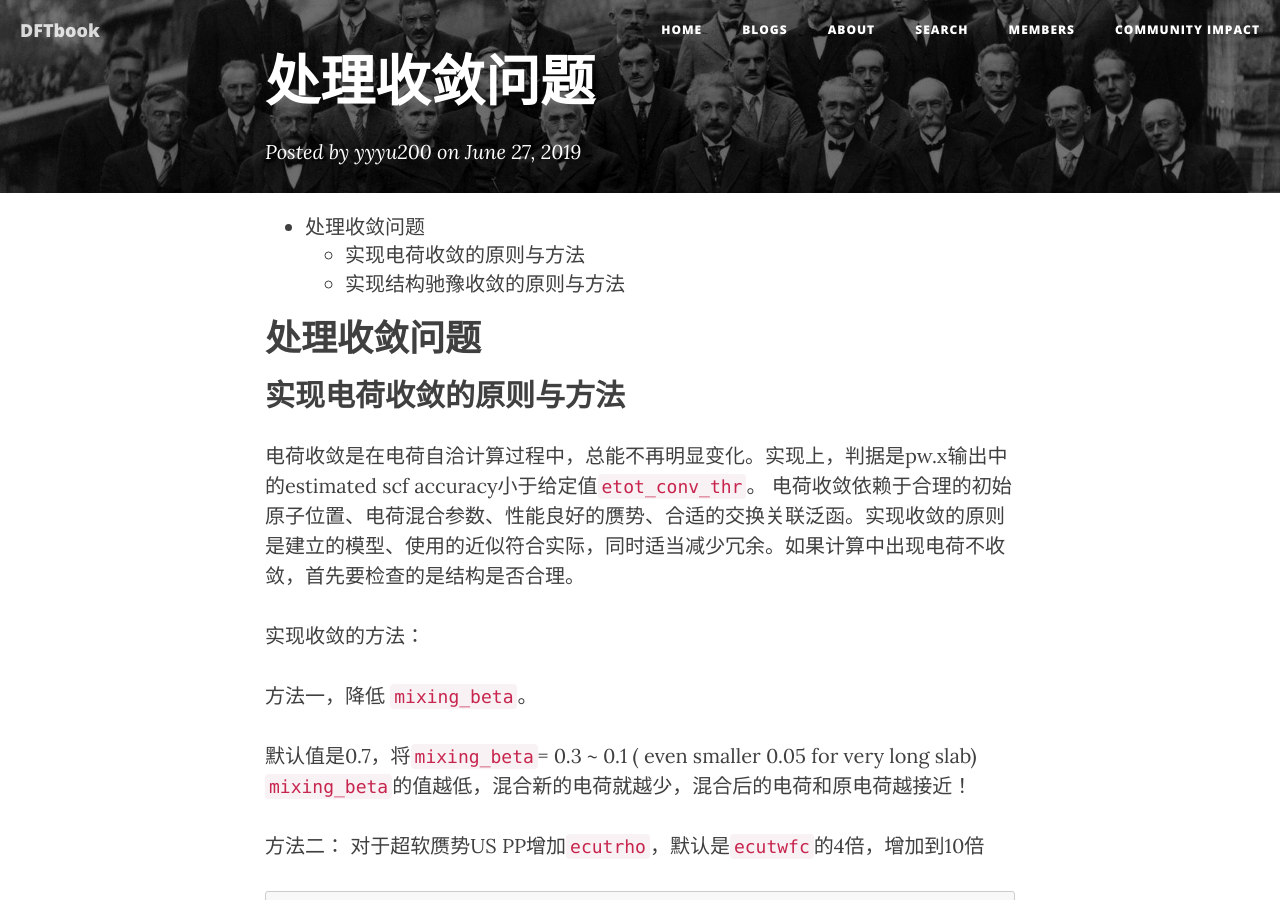
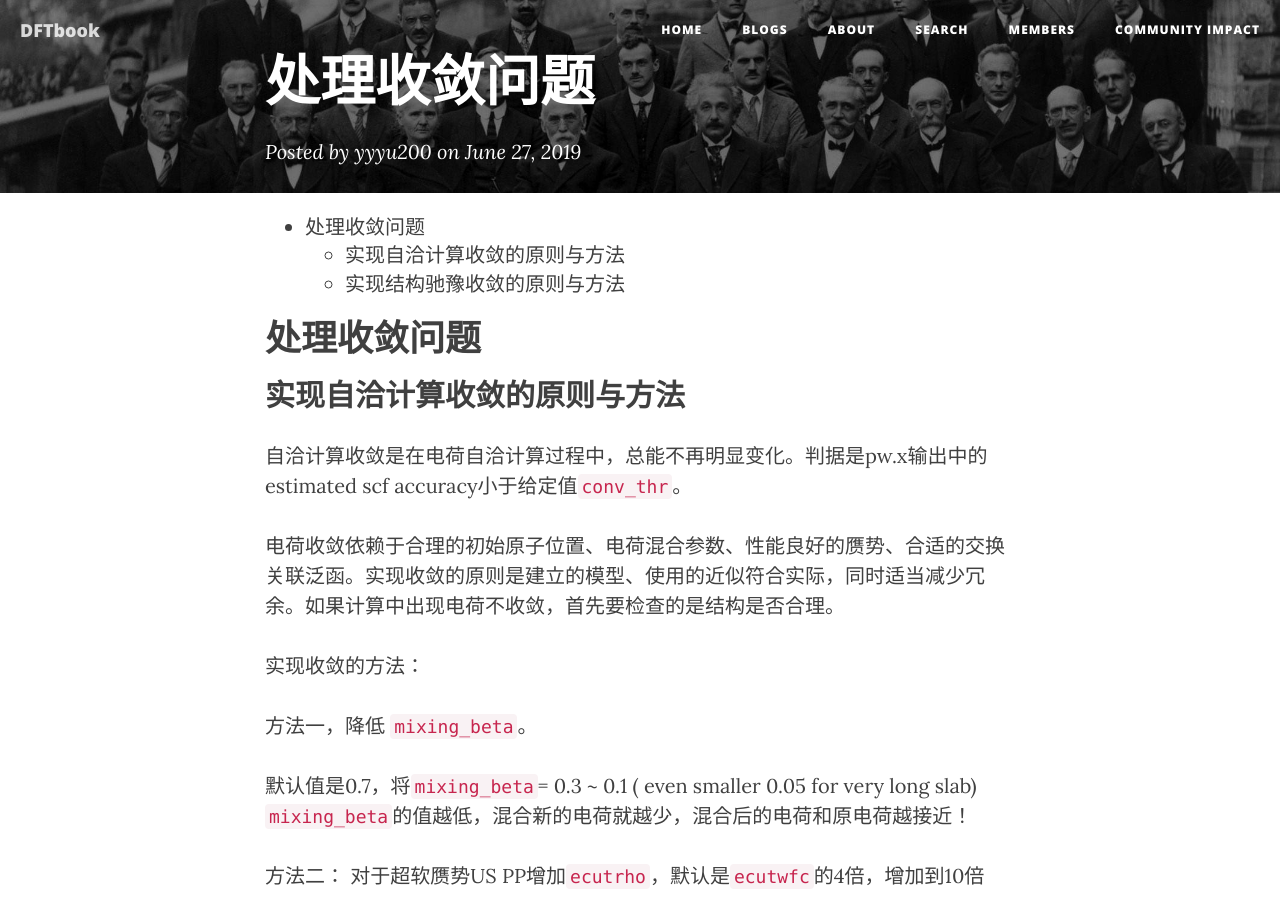
Before and after one commit to yyyu200/DFTbook, a Jekyll site: the page built from _posts/2019-06-27-converge.md, in a window 1280 px wide and 900 px high. Built offline with Jekyll 4.4.1, drawn with Linux system fonts in a browser that asks for light colours; nearby versions of some CDN libraries; comment, search, counter and statistics services are not loaded; some of the changed text lies outside the part shown.

Commit message:
modify at20190627-13:56:25-aliyun

```diff
--- a/_posts/2019-06-27-converge.md
+++ b/_posts/2019-06-27-converge.md
@@ -21,9 +21,10 @@ trans: cube
 
 # 处理收敛问题
 
-## 实现电荷收敛的原则与方法
+## 实现自洽计算收敛的原则与方法
 
-电荷收敛是在电荷自洽计算过程中，总能不再明显变化。实现上，判据是pw.x输出中的estimated scf accuracy小于给定值`etot_conv_thr`。
+自洽计算收敛是在电荷自洽计算过程中，总能不再明显变化。判据是pw.x输出中的estimated scf accuracy小于给定值`conv_thr`。
+
 电荷收敛依赖于合理的初始原子位置、电荷混合参数、性能良好的赝势、合适的交换关联泛函。实现收敛的原则是建立的模型、使用的近似符合实际，同时适当减少冗余。如果计算中出现电荷不收敛，首先要检查的是结构是否合理。
 
 实现收敛的方法：
```
Also changed, not shown: other parts of _posts/2019-06-27-converge.md (+3 -1 lines).
